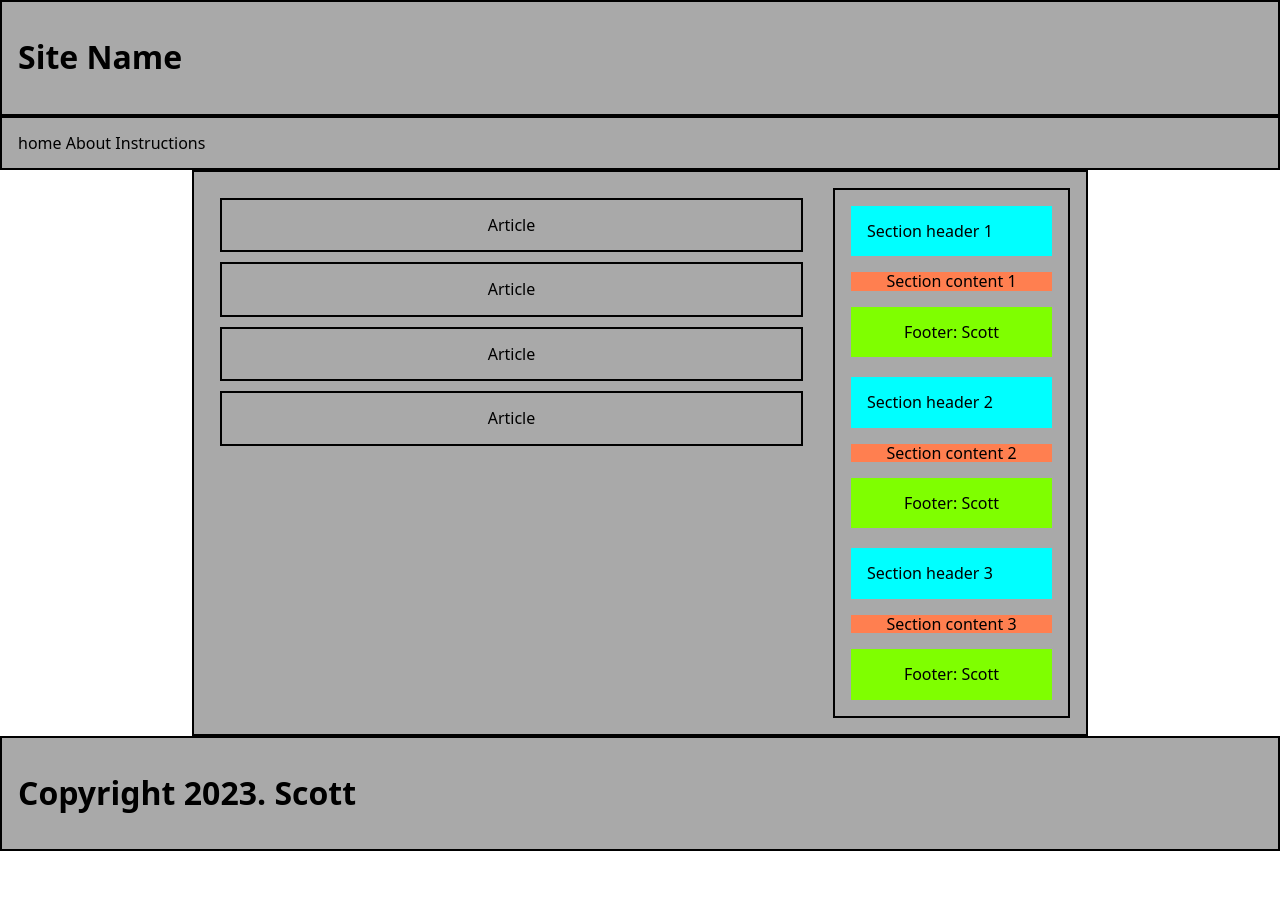
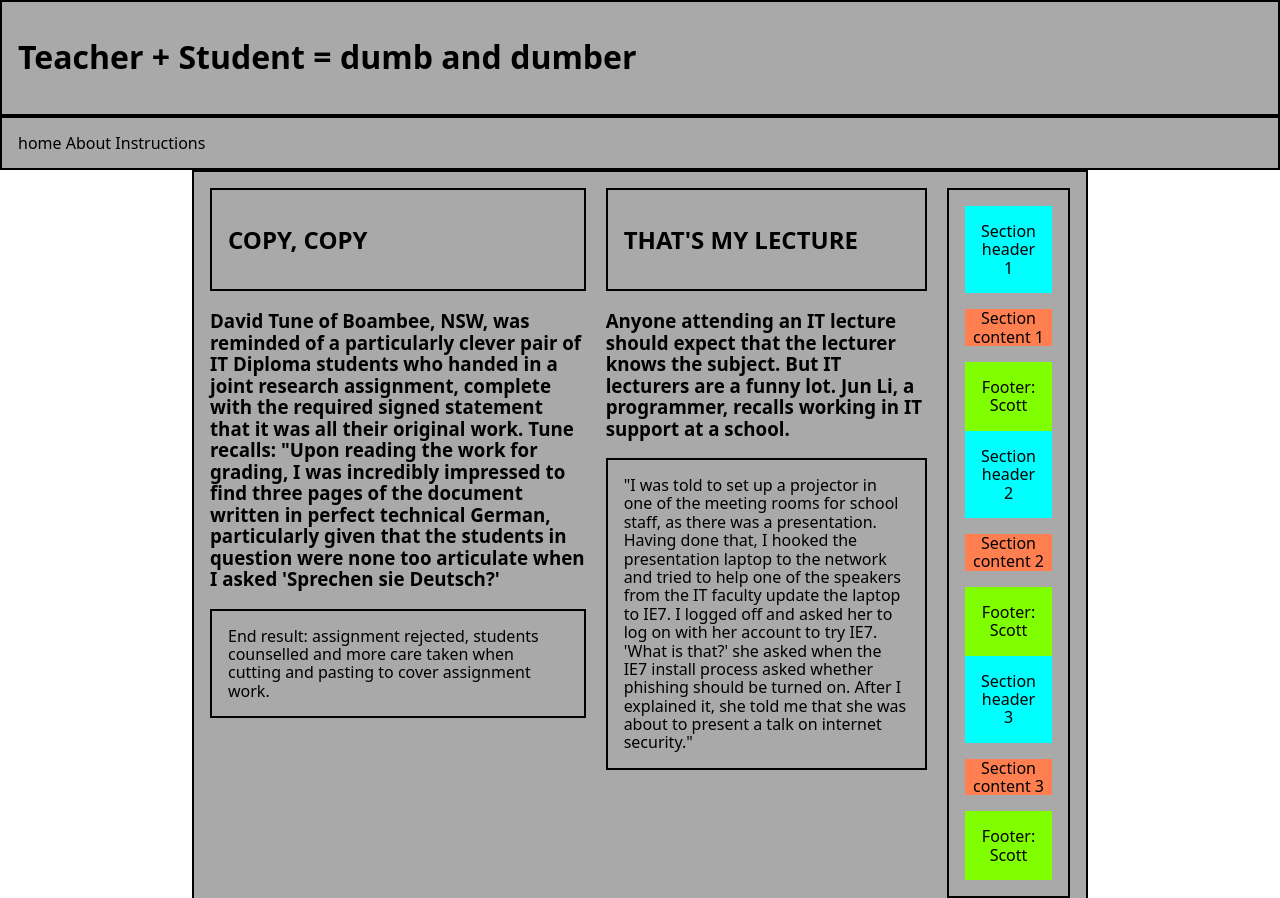
Before and after one commit to Hyoin-Lee/web_tech_portfolio, a website: page phase-2/evidence/index.html in a window 1280 px wide. Shown: the top 898 px of the page. Before the commit the page ends 851 px from the top, so only its background shows below. Drawn offline with Linux system fonts and the light colour scheme; files that its build step writes are made by us from their sources.

Commit message:
feat(phase-5): Component identification

```diff
--- a/phase-2/evidence/index.html
+++ b/phase-2/evidence/index.html
@@ -4,12 +4,12 @@
     <meta charset="UTF-8">
     <meta name="viewport" content="width=device-width, initial-scale=1">
     <title>Webtech Portfolio</title>
-    <link rel="stylesheet" type="text/css" href="../css/modern-normalize.css">
-    <link rel="stylesheet" type="text/css" href="../css/styles.css">
+    <link rel="stylesheet" type="text/css" href="css/modern-normalize.css">
+    <link rel="stylesheet" type="text/css" href="css/styles.css">
 </head>
 <body>
     <header>
-        <h1>Site Name</h1>
+        <h1>Teacher + Student = dumb and dumber</h1>
         <button class="hamburger">&#9776;</button>
     </header>
     <nav>
@@ -17,16 +17,46 @@
         <a>About</a>
         <a>Instructions</a>
     </nav>
-    <main>
-        <div class="main-container">
-            <div class="articles">
-                <article class="article">Article</article>
-                <article class="article">Article</article>
-                <article class="article">Article</article>
-                <article class="article">Article</article>
-            </div>
+    <main class="main-container">
+        <article>
+            <header>
+                <h2>COPY, COPY</h2>
+            </header>
+            <section>
+                <h3>David Tune of Boambee, NSW, was reminded of a particularly clever pair of IT Diploma
+                    students who handed in a joint research assignment, complete with the required signed
+                    statement that it was all their original work.
+                    Tune recalls: "Upon reading the work for grading, I was incredibly impressed to find
+                    three pages of the document written in perfect technical German, particularly given
+                    that the students in question were none too articulate when I asked 'Sprechen sie Deutsch?'
+                </h3>
+            </section>
+            <footer>End result: assignment rejected, students counselled and more care taken when cutting
+                and pasting to cover assignment work.</footer>
+        </article>
+        <article>
+            <header>
+                <h2>THAT'S MY LECTURE</h2>
+            </header>
+            <section>
+                <h3>Anyone attending an IT lecture should expect that the lecturer knows the subject.
+                    But IT lecturers are a funny lot.
+                    Jun Li, a programmer, recalls working in IT support at a school.
+                </h3>
+            </section>
+            <footer>
+                "I was told to set up a projector in one of the meeting rooms for school staff,
+                as there was a presentation. Having done that, I hooked the presentation laptop
+                to the network and tried to help one of the speakers from the IT faculty update
+                the laptop to IE7. I logged off and asked her to log on with her account to try
+                IE7.
+
+                'What is that?' she asked when the IE7 install process asked whether phishing
+                should be turned on. After I explained it, she told me that she was about to
+                present a talk on internet security."
+            </footer>
+        </article>
         <aside>
-                <div class="aside-container">
                 <section>
                     <header class="section-header">Section header 1</header>
                     <p class="section-paragraph">Section content 1</p>
@@ -42,9 +72,8 @@
                     <p class="section-paragraph">Section content 3</p>
                     <footer class="section-footer">Footer: Scott</footer>
                 </section>
-                </div>
         </aside>
-        </div>
+
     </main>
     <footer>
         <h1>Copyright 2023. Scott</h1>
```
Also changed, not shown: README.md, phase-2/evidence/phase-2 css validation.png (added), phase-2/evidence/validation for phase2.jpg (deleted), 1 other file. Lines whose indentation alone changed are shown as unchanged.
